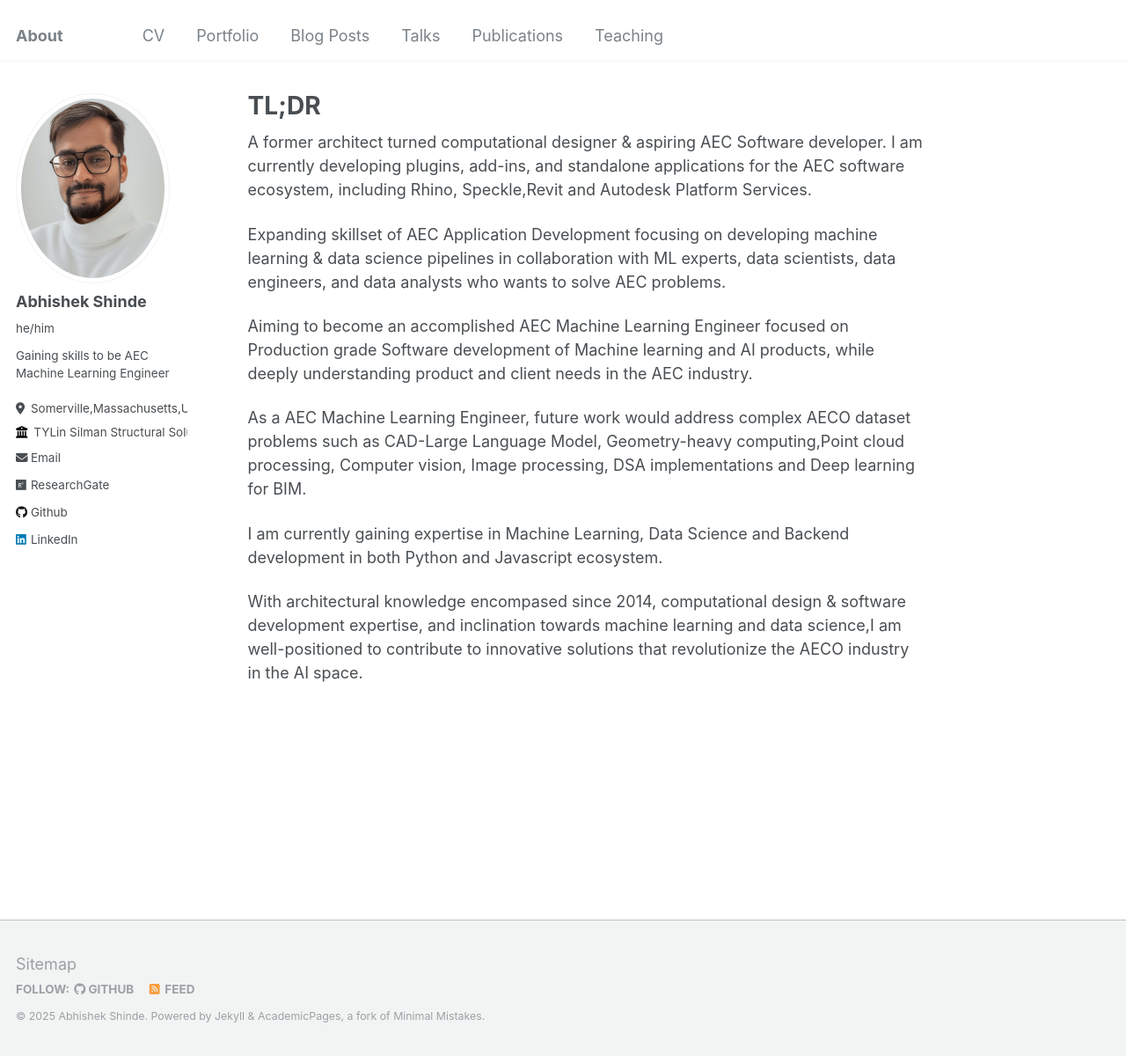
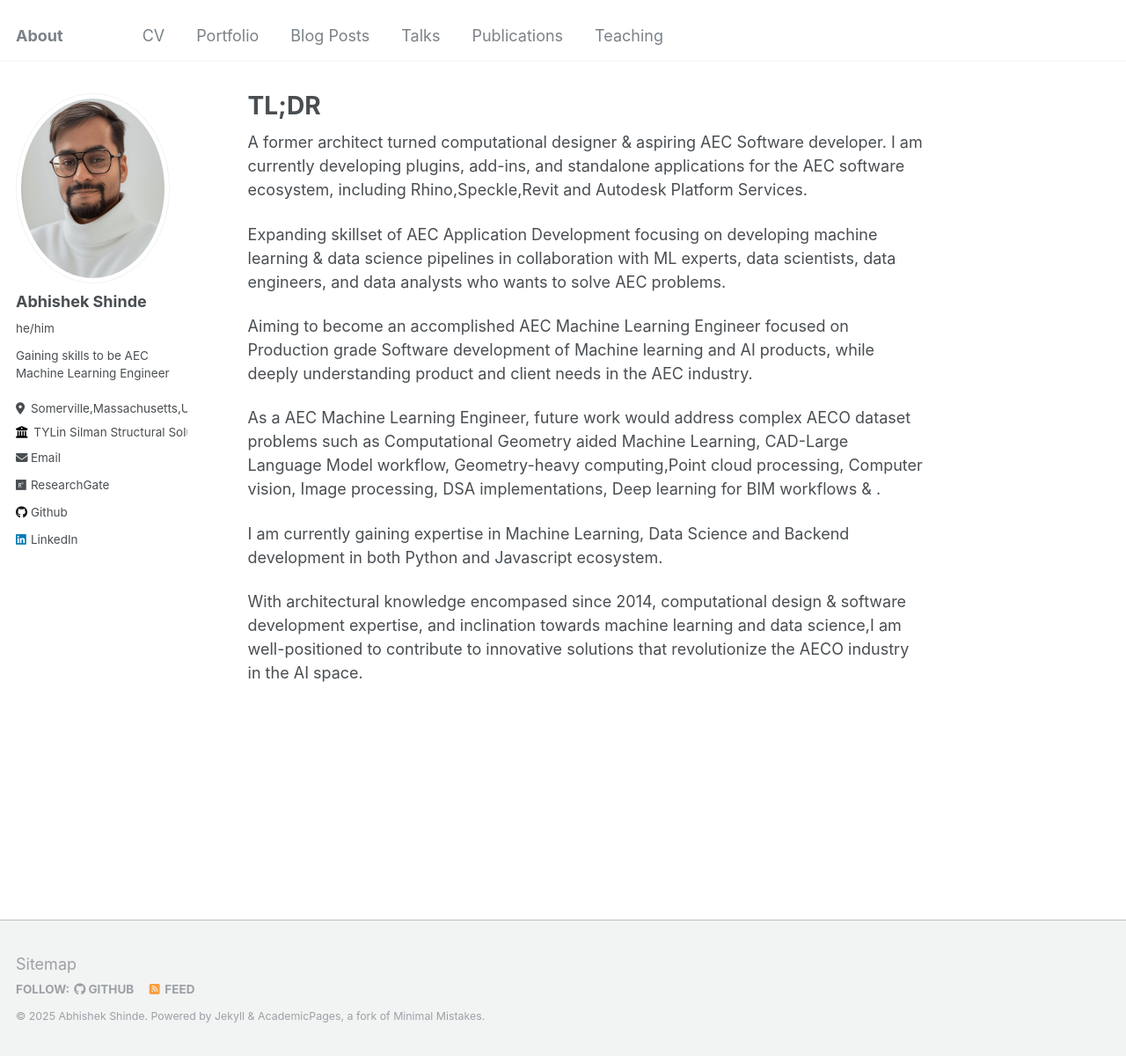
Before and after one commit to InquisitiveAS/InquisitiveAS.github.io, a Jekyll site: the page built from _pages/about.md, in a window 1280 px wide and 1200 px high. Shown: the whole window at 88% size. Built offline with Jekyll 4.4.1, drawn with Linux system fonts in a browser that asks for light colours.

Commit message:
Update my cv and About me

```diff
--- a/_pages/about.md
+++ b/_pages/about.md
@@ -7,13 +7,13 @@ redirect_from:
   - /about.html
 ---
 
-A former architect turned computational designer & aspiring AEC Software developer. I am currently developing plugins, add-ins, and standalone applications for the AEC software ecosystem, including Rhino, Speckle,Revit and Autodesk Platform Services.
+A former architect turned computational designer & aspiring AEC Software developer. I am currently developing plugins, add-ins, and standalone applications for the AEC software ecosystem, including Rhino,Speckle,Revit and Autodesk Platform Services.
 
 Expanding skillset of AEC Application Development focusing on developing machine learning & data science pipelines in collaboration with ML experts, data scientists, data engineers, and data analysts who wants to solve AEC problems.
 
 Aiming to become an accomplished AEC Machine Learning Engineer focused on Production grade Software development of Machine learning and AI products, while deeply understanding product and client needs in the AEC industry.
 
-As a AEC Machine Learning Engineer, future work would address complex AECO dataset problems such as CAD-Large Language Model, Geometry-heavy computing,Point cloud processing, Computer vision, Image processing, DSA implementations and Deep learning for BIM.
+As a AEC Machine Learning Engineer, future work would address complex AECO dataset problems such as Computational Geometry aided Machine Learning, CAD-Large Language Model workflow, Geometry-heavy computing,Point cloud processing, Computer vision, Image processing, DSA implementations, Deep learning for BIM workflows &  .
 
 I am currently gaining expertise in Machine Learning, Data Science and Backend development in both Python and Javascript ecosystem.
 
```
Also changed, not shown: _pages/cv.md (+1 -1 lines).
